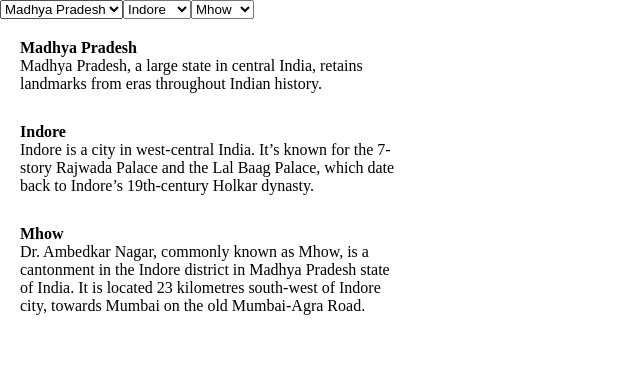
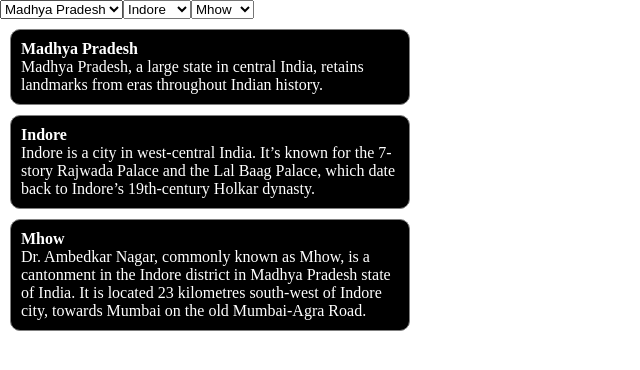
Before and after one commit to acciojob/dropdown-react-imhsart, a React app: page / in a window 1280 px wide. Shown: the top 370 px of the page, without its empty margins (0-640 px from the left). Built offline with nearby package versions, Linux system fonts and the light colour scheme.

Commit message:
Assignment attempt 3

```diff
--- a/src/components/App.js
+++ b/src/components/App.js
@@ -189,15 +189,15 @@ function App()
 				})
 			}
 		</select>
-		<div className="card">
+		<div className="card" id="state-title">
 			<div id="state-name">{currState.name}</div>
 			<div id="state-description">{currState.description}</div>
 		</div>
-		<div className="card">
+		<div className="card" id="city-title">
 			<div id="city-name">{currCity.name}</div>
 			<div id="city-description">{currCity.description}</div>
 		</div>
-		<div className="card">
+		<div className="card" id="landmark-title">
 			<div id="landmark-name">{currLand.name}</div>
 			<div id="landmark-description">{currLand.description}</div>
 		</div>
--- a/src/styles/App.css
+++ b/src/styles/App.css
@@ -8,6 +8,9 @@
    border-radius: 10px;
    padding: 10px;
    margin: 10px;
+   border: 1px solid grey;
+   background-color: black;
+   color: white;
 }
 #state-name, #city-name, #landmark-name{
     font-size: 16px;
```
